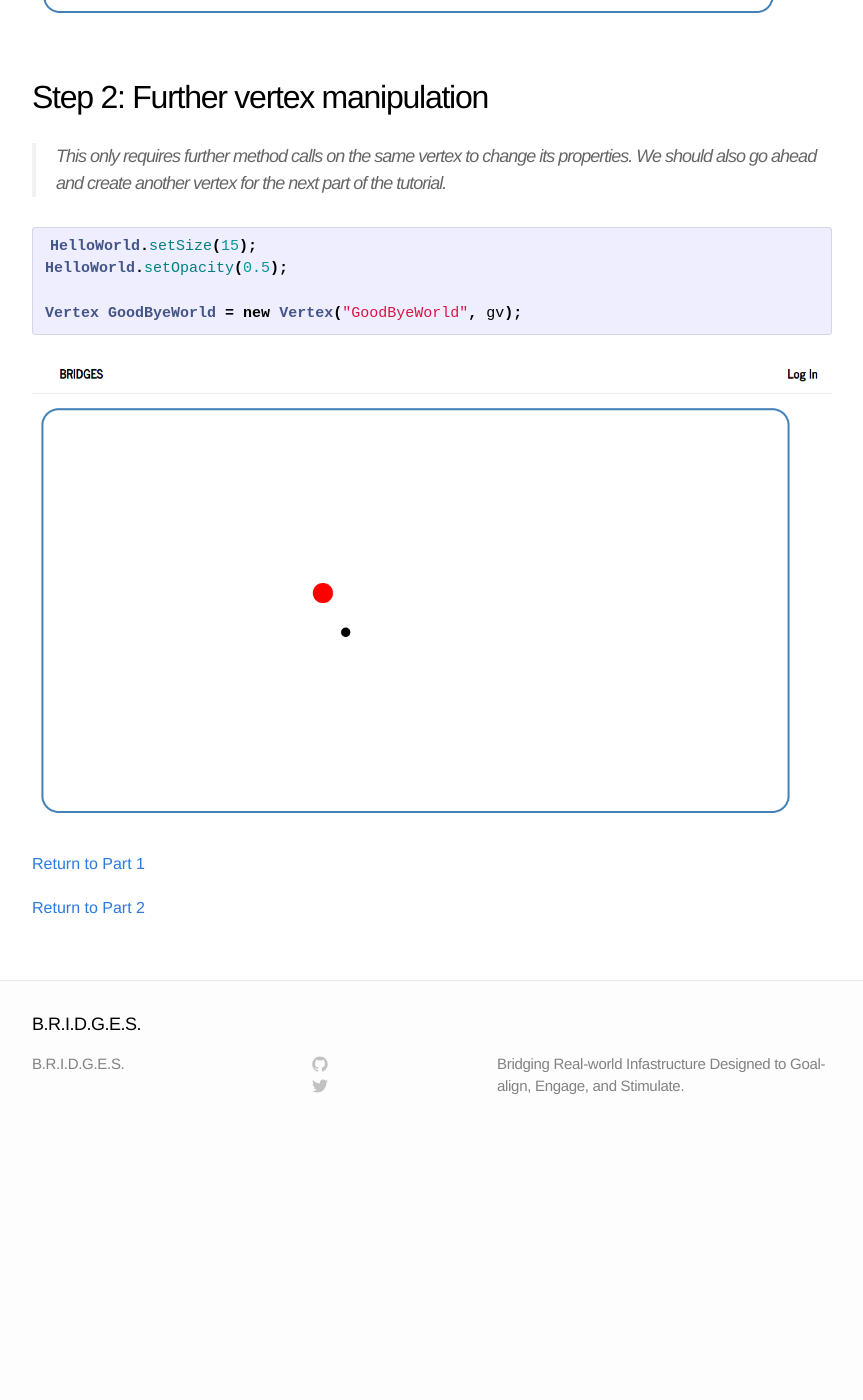
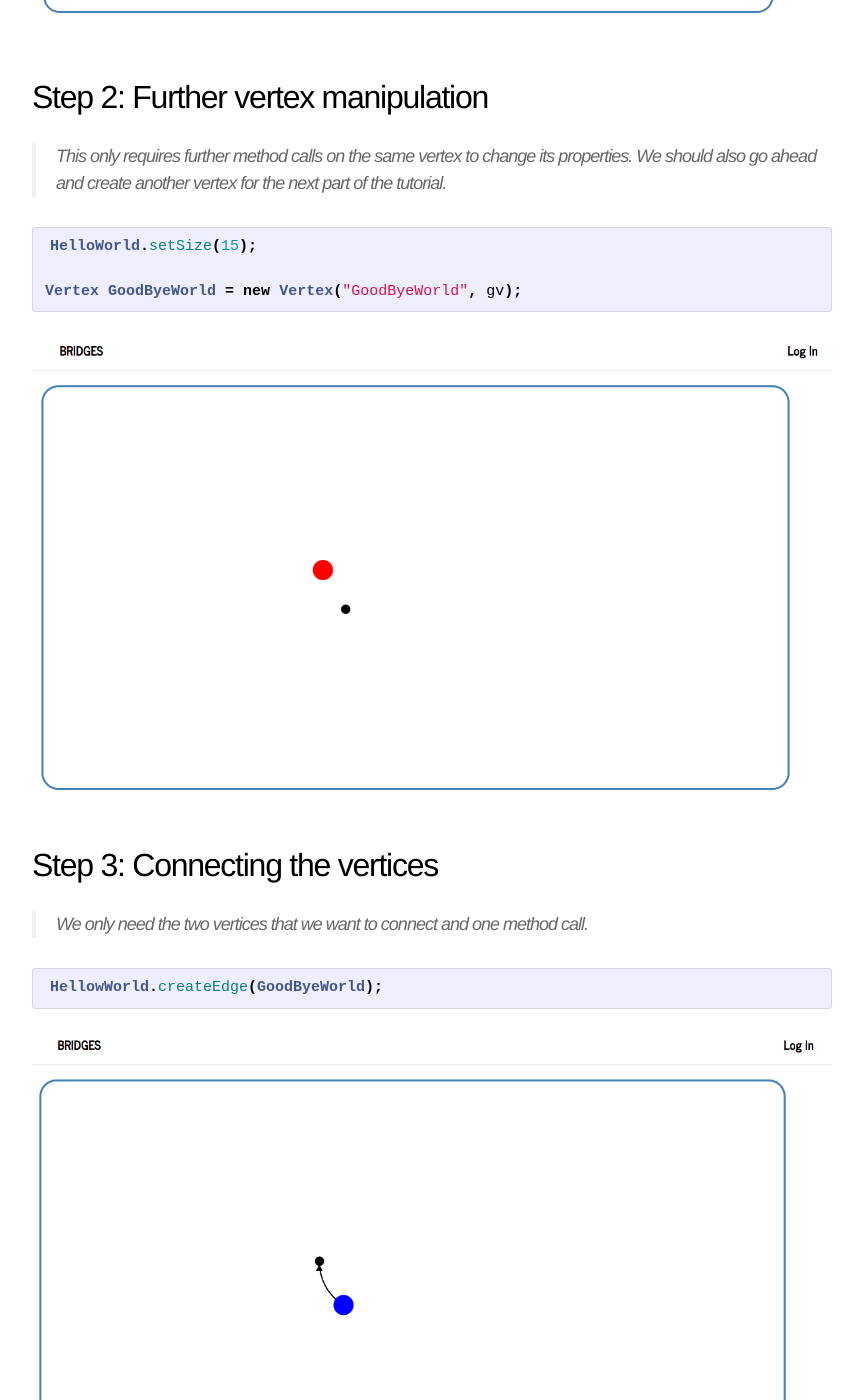
Before and after one commit to Dismembered/Dismembered.github.io, a Jekyll site: the page built from _posts/2014-07-02-HelloWorld-Tutorial_part3.markdown, in a window 1280 px wide and 1400 px high, scrolled down 2221 px. Shown: the whole window, without its empty margins (208-1071 px from the left). Built offline with Jekyll 4.4.1, drawn with Linux system fonts in a browser that asks for light colours; before the commit the page ends 3364 px from its top, so only the background shows below that; some of the changed text lies outside the part shown.

Commit message:
Update 2014-07-02-HelloWorld-Tutorial_part3.markdown

```diff
--- a/_posts/2014-07-02-HelloWorld-Tutorial_part3.markdown
+++ b/_posts/2014-07-02-HelloWorld-Tutorial_part3.markdown
@@ -37,7 +37,6 @@ HelloWorld.setColor("red"); OR HelloWorld.setColor("#FF0000");
 {% highlight java %}
 
 HelloWorld.setSize(15);
-HelloWorld.setOpacity(0.5);
 
 Vertex GoodByeWorld = new Vertex("GoodByeWorld", gv);
 
@@ -45,6 +44,20 @@ Vertex GoodByeWorld = new Vertex("GoodByeWorld", gv);
 
 ![drawing](/images/screenshot_12.png)
 
+## Step 3: Connecting the vertices
+
+> We only need the two vertices that we want to connect and one method call.
+
+{% highlight java %}
+
+HellowWorld.createEdge(GoodByeWorld);
+
+{% endhighlight %}
+
+![drawing](/images/screenshot_13.png)
+
+## Step 4: Changing the properties of edges
+
 [Return to Part 1](http://dismembered.github.io/jekyll/update/2014/06/23/HelloWorld-Tutorial_part1/)
 
 [Return to Part 2](http://dismembered.github.io/jekyll/update/2014/06/23/HelloWorld-Tutorial_part2/)
```
